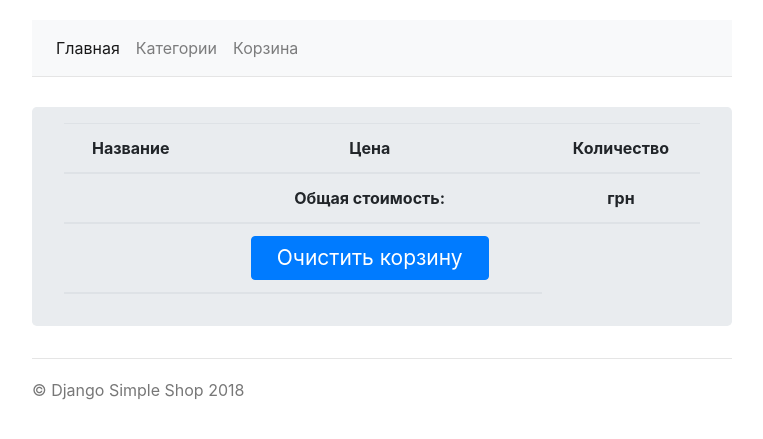
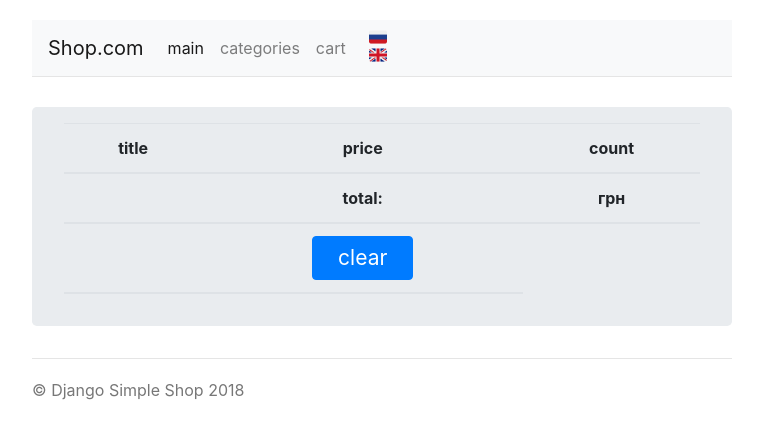
Before and after one commit to igorMIA/django-simple-shop, a Django app: template src/templates/shop/cart.html in a window 1280 px wide. Shown: the top 439 px of the page, without its empty margins (258-1021 px from the left). Run offline with Django 3.2, Linux system fonts and the light colour scheme; the template is opened without the code that fills it, so the values that code supplies are empty; some libraries are stand-ins or nearby versions.

Commit message:
add localization

```diff
--- a/src/static/shop/css/style.css
+++ b/src/static/shop/css/style.css
@@ -121,3 +121,7 @@ body {
 .recommend {
   margin-bottom: 10px;
 }
+
+.lang {
+  width: 15%;
+}
--- a/src/templates/shop/cart.html
+++ b/src/templates/shop/cart.html
@@ -1,12 +1,13 @@
 {% extends 'shop/wrapper.html' %}
 
 {% block content %}
+{% load i18n %}
 <table class="table table-hover">
   <thead>
     <tr>
-      <th scope="col">Название</th>
-      <th scope="col">Цена</th>
-      <th scope="col">Количество</th>
+      <th scope="col">{% trans 'title' %}</th>
+      <th scope="col">{% trans 'price' %}</th>
+      <th scope="col">{% trans 'count' %}</th>
     </tr>
   </thead>
   <tbody>
@@ -21,18 +22,18 @@
    <thead>
     <tr>
       <th scope="col"></th>
-      <th scope="col">Общая стоимость:</th>
+      <th scope="col">{% trans 'total' %}:</th>
       <th scope="col">{{sum}} грн</th>
     </tr>
   </thead>
   <thead>
     <tr>
       <th scope="col"></th>
-      <th scope="col"><a href="{% url 'cart_clear' %}" class="btn btn-primary btn-size">Очистить корзину</a></th>
+      <th scope="col"><a href="{% url 'cart_clear' %}" class="btn btn-primary btn-size">{% trans 'clear' %}</a></th>
       {% if sum > 0 %}
-      <th scope="col"><a href="{% url 'order' %}" class="btn btn-primary btn-size">Оформить</a></th>
+      <th scope="col"><a href="{% url 'order' %}" class="btn btn-primary btn-size">{% trans 'checkout' %}</a></th>
       {% elif sum == 0 %}
-      <th scope="col"><a href="#" class="btn btn-secondary btn-size">Оформить</a></th>
+      <th scope="col"><a href="#" class="btn btn-secondary btn-size">{% trans 'checkout' %}</a></th>
       {% endif %}
     </tr>
   </thead>
--- a/src/templates/shop/categories.html
+++ b/src/templates/shop/categories.html
@@ -1,7 +1,8 @@
 {% extends 'shop/wrapper.html' %}
 
 {% block content %}
-<h1>Категории</h1>
+{% load i18n %}
+<h1>{% trans 'categories' %}</h1>
 <div class="container">
  	<div class="row">
   	{% for cat in cats %}
--- a/src/templates/shop/category.html
+++ b/src/templates/shop/category.html
@@ -1,6 +1,7 @@
 {% extends 'shop/wrapper.html' %}
 
 {% block content %}
+{% load i18n %}
 <!-- добавить валюту -->
 <h1>{{site_title}}</h1>
 <div class="container">
@@ -19,7 +20,7 @@
   <div class="form-group">
 	<input class="form-control" type="hidden" name="count" value="1">
   </div>
-  <button type="submit" class="btn btn-primary category-buy-btn btn-size">Купить</button>
+  <button type="submit" class="btn btn-primary category-buy-btn btn-size">{% trans 'buy' %}</button>
 </form>
 	    </div>
 
--- a/src/templates/shop/index.html
+++ b/src/templates/shop/index.html
@@ -1,6 +1,7 @@
 {% extends 'shop/wrapper.html' %}
 
 {% block content %}
+{% load i18n %}
 <div id="demo" class="carousel slide recommend" data-ride="carousel">
   <ul class="carousel-indicators">
     <li data-target="#demo" data-slide-to="0" class="active"></li>
@@ -25,7 +26,7 @@
     <span class="carousel-control-next-icon"></span>
   </a>
 </div>
-<h2>Рекомендуем</h2>
+<h2>{% trans 'recommend' %}</h2>
 <div class="container">
   <div class="row">
   {% for product in recommend %}
--- a/src/templates/shop/wrapper.html
+++ b/src/templates/shop/wrapper.html
@@ -3,6 +3,7 @@
 <head>
   <title>{{site_title}}</title>
 	{% load static %}
+  {% load i18n %}
 	<link rel="stylesheet" href="{% static 'shop/css/bootstrap.min.css' %}">
   <link rel="stylesheet" href="{% static 'shop/css/style.css' %}">
   <link rel="shortcut icon" href="{% static 'shop/favicon.ico' %}">
@@ -14,15 +15,38 @@
   <div class="container">
     <div class="header">
       <nav class="navbar navbar-expand-lg navbar-light bg-light">
-        <button class="navbar-toggler" type="button" data-toggle="collapse" data-target="#navbarNavAltMarkup" aria-controls="navbarNavAltMarkup" aria-expanded="false" aria-label="Toggle navigation">
+  <a class="navbar-brand" href="{% url 'index' %}">Shop.com</a>
+  <button class="navbar-toggler" type="button" data-toggle="collapse" data-target="#navbarNavDropdown" aria-controls="navbarNavDropdown" aria-expanded="false" aria-label="Toggle navigation">
     <span class="navbar-toggler-icon"></span>
   </button>
-        <div class="collapse navbar-collapse" id="navbarNavAltMarkup">
-          <div class="navbar-nav">
-            <a class="nav-item nav-link active" href="{% url 'index' %}">Главная <span class="sr-only">(current)</span></a>
-            <a class="nav-item nav-link" href="{% url 'categories' %}">Категории</a>
-            <a class="nav-item nav-link" href="{% url 'cart' %}">Корзина</a>
+  <div class="collapse navbar-collapse" id="navbarNavDropdown">
+    <ul class="navbar-nav">
+      <li class="nav-item active">
+        <a class="nav-link" href="{% url 'index' %}">{% trans 'main' %} <span class="sr-only">(current)</span></a>
+      </li>
+      <li class="nav-item">
+        <a class="nav-link" href="{% url 'categories' %}">{% trans 'categories' %}</a>
+      </li>
+      <li class="nav-item">
+        <a class="nav-link" href="{% url 'cart' %}">{% trans 'cart' %}</a>
+      </li>
+      <li class="nav-item">
+        <div class="container">
+    <form action="{% url 'set_language' %}" method="post" class="form-inline my-2 my-lg-0">
+      {% csrf_token %}
+      <input name="next" type="hidden" value="{{ redirect_to }}" />
+      <input name="language" type="hidden" value="ru" />
+      <input class="lang" type="image" src="{% static 'shop/image/ru.png' %}" />
+    </form>
+    <form action="{% url 'set_language' %}" method="post" class="form-inline my-2 my-lg-0">
+      {% csrf_token %}
+      <input name="next" type="hidden" value="{{ redirect_to }}" />
+      <input name="language" type="hidden" value="en" />
+      <input class="lang" name="language" type="image" src="{% static 'shop/image/en.png' %}" />
+    </form>
   </div>
+      </li>
+    </ul>
   </div>
 </nav>
 </div>
--- a/src/urls.py
+++ b/src/urls.py
@@ -1,6 +1,6 @@
 from django.conf import settings
 from django.conf.urls.static import static
-from django.urls import path
+from django.urls import path, include
 from . import views
 
 
@@ -14,6 +14,8 @@ urlpatterns = [
 	path('cart/clear/', views.cart_clear, name='cart_clear'),
 	path('order/', views.order, name='order'),
 	path('order/make/', views.order_make, name='order_make'),
+	path('i18n/', include('django.conf.urls.i18n'))
 ]
 
+# for static in dev mod
 urlpatterns += static(settings.MEDIA_URL, document_root=settings.MEDIA_ROOT)
```
Also changed, not shown: src/admin.py (+13 -12 lines), src/models.py (+28 -27 lines), src/templates/shop/order.html (+8 -7 lines), src/templates/shop/product.html (+4 -3 lines), src/views.py (+11 -10 lines), src/locale/en/LC_MESSAGES/django.po (added), src/locale/ru/LC_MESSAGES/django.po (added), src/static/shop/image/en.png (added), src/static/shop/image/ru.png (added), 1 other file. Lines whose indentation alone changed are shown as unchanged.
